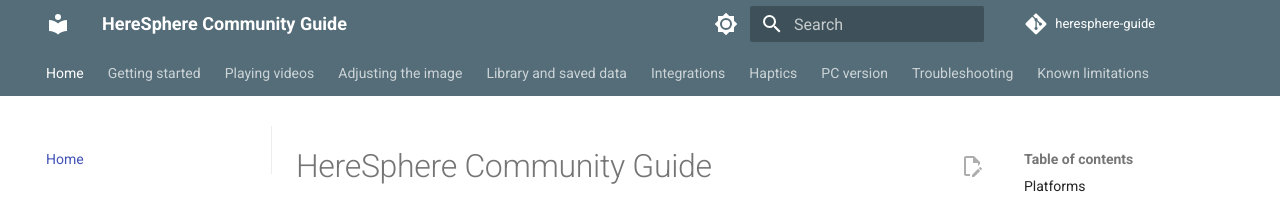
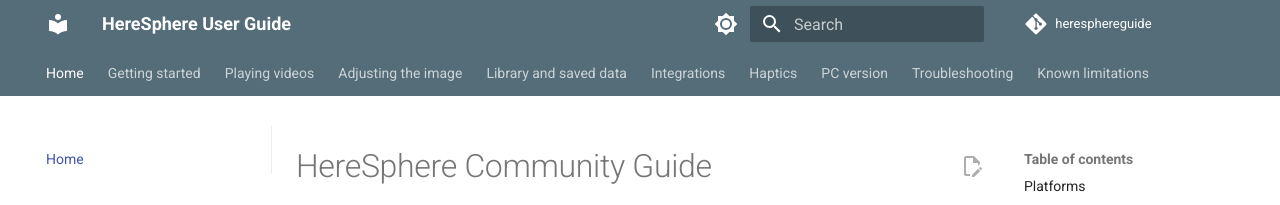
Before and after one commit to nonheinous/HereSphereGuide, an MkDocs documentation site: the page built from docs/index.md, in a window 1280 px wide. Shown: the top 205 px of the page. Built offline with MkDocs 1.6.1 and Material for MkDocs 9.7.7, drawn with Linux system fonts in a browser that asks for light colours; comment, search, counter and statistics services are not loaded.

Commit message:
Update mkdocs.yml

```diff
--- a/mkdocs.yml
+++ b/mkdocs.yml
@@ -1,9 +1,9 @@
-site_name: HereSphere Community Guide
+site_name: HereSphere User Guide
 site_description: Unofficial, community-maintained user guide for the HereSphere VR video player
 # Change USERNAME to your GitHub username in the two lines below
-site_url: https://USERNAME.github.io/heresphere-guide/
-repo_url: https://github.com/USERNAME/heresphere-guide
-repo_name: heresphere-guide
+site_url: https://nonheinous.github.io/HereSphereGuide/
+repo_url: https://github.com/nonheinous/heresphereguide
+repo_name: heresphereguide
 edit_uri: edit/main/docs/
 extra_css:
   - stylesheets/extra.css
```
